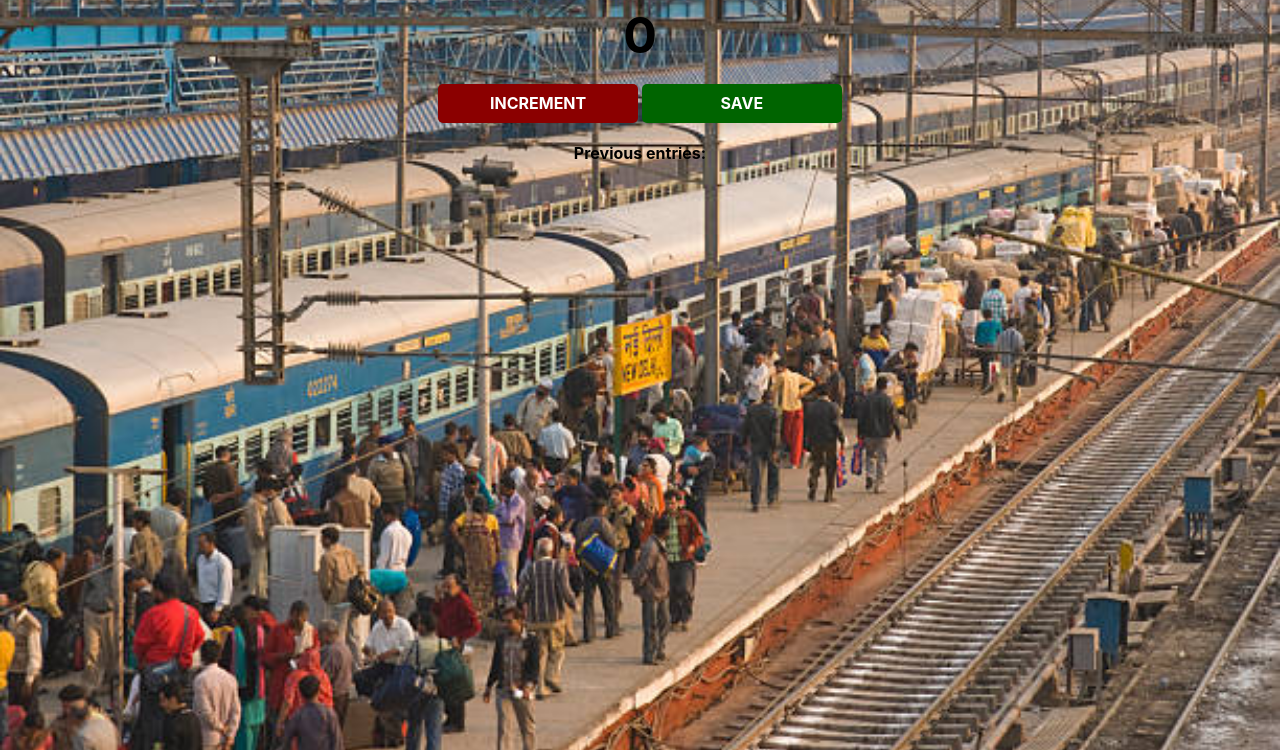
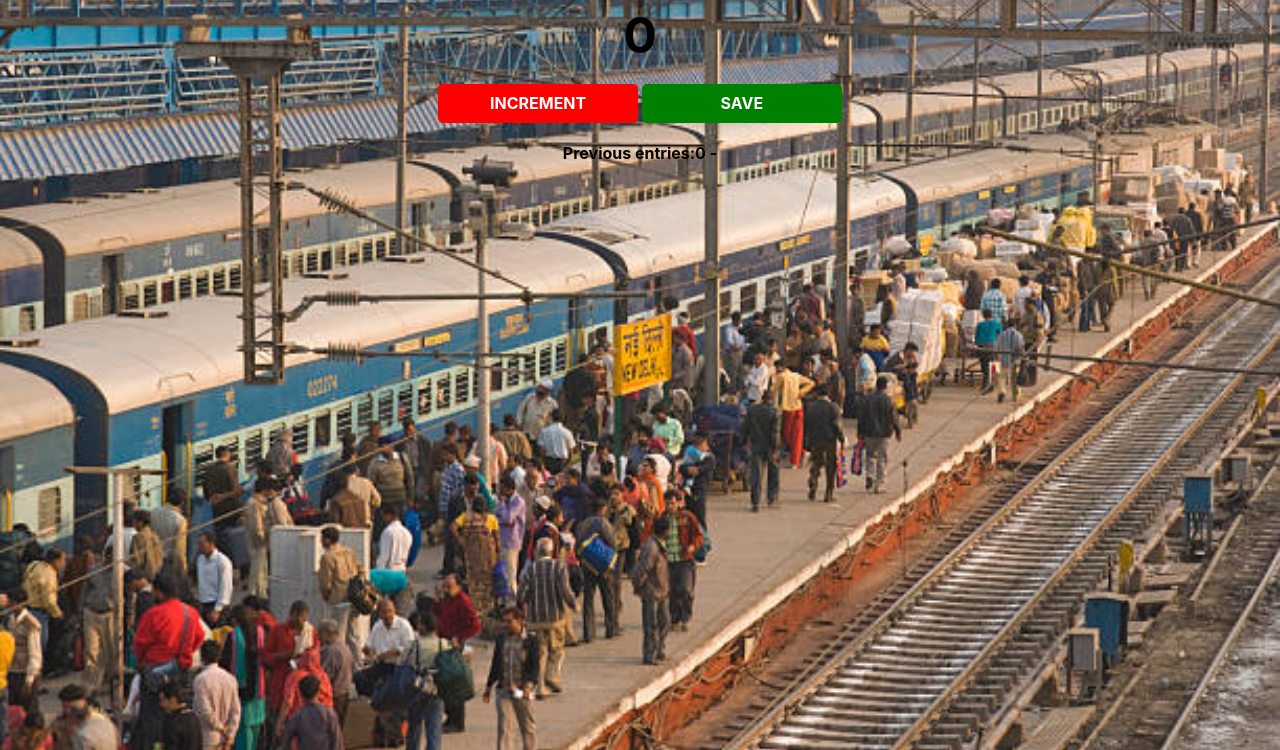
Before and after one commit to VIVEKREDDYGOLLALA/javascript, a plain HTML site: page index.html in a window 1280 px wide. Both pictures are taken after a click on the button "SAVE". Shown: the part 50-800 px from the top of the page. Drawn offline with nearby package versions, Linux system fonts and the light colour scheme.

Commit message:
Add files via upload
added save and revised data functions

```diff
--- a/index.css
+++ b/index.css
@@ -29,9 +29,9 @@ button {
 }
 
 #increment-btn {
-    background: darkred;
+    background: red;
 }
 
 #save-btn {
-    background: darkgreen;
+    background: green;
 }
--- a/index.js
+++ b/index.js
@@ -1,9 +1,15 @@
-
-
 let countEl=document.getElementById("count-el")
+let saaveEl=document.getElementById("save-el")
 let count=0;
 function increment() {
     count=count+1;
     console.log(countEl)
-    countEl.innerText=count
+    countEl.innerText=count;
 }
+function save(){
+    let countstr=count+" - ";
+    saaveEl.textContent+=countstr
+    console.log(count);
+    countEl.innerText=0;
+    count=0
+}
```
Also changed, not shown: index.html (+2 -1 lines).
